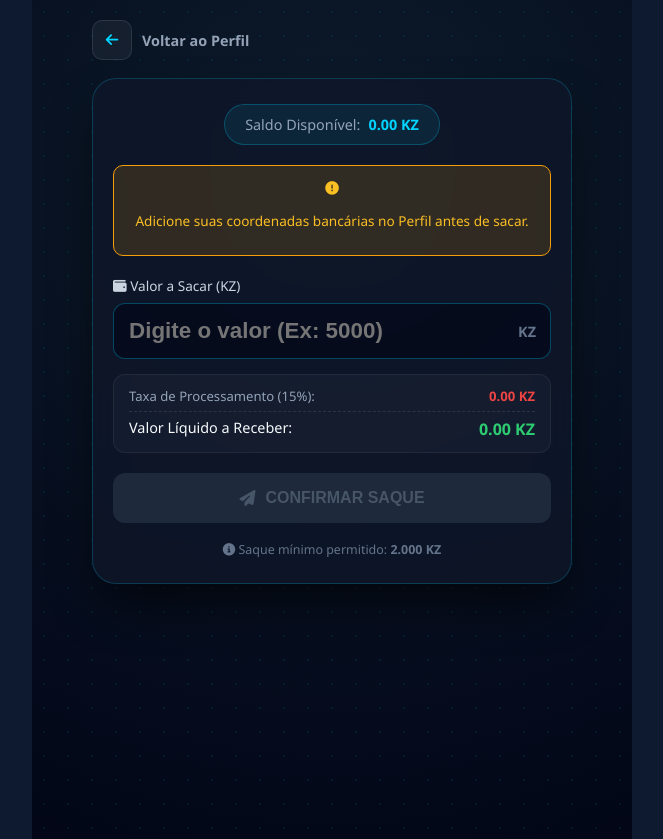
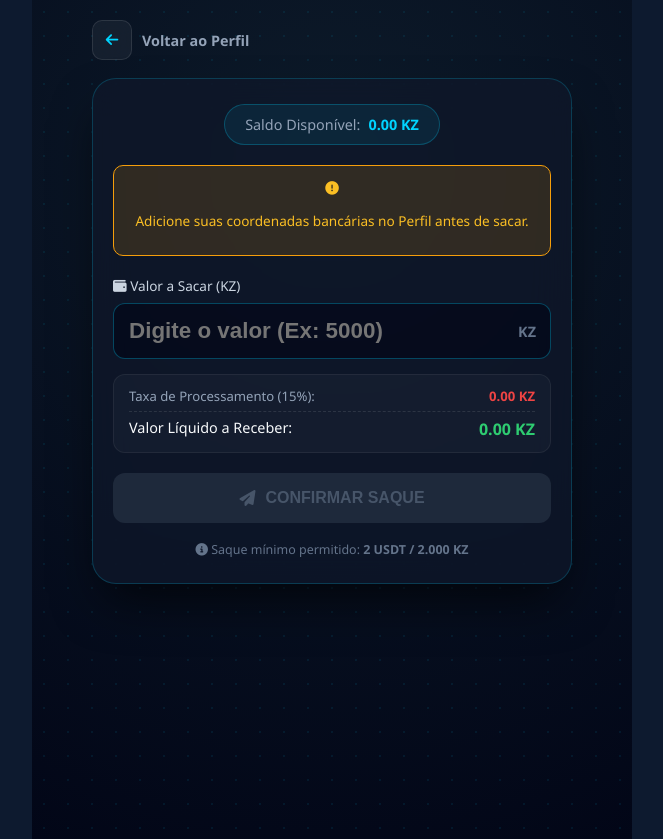
Before and after one commit to JoelCaquene/gomining, a Django app: page /saque/ in a window 1280 px wide. Shown: the top 839 px of the page, without its empty margins (308-971 px from the left). Run offline with Django 5.2, Linux system fonts and the light colour scheme; the visitor is signed in with stand-in values (Sample User, id 1); data that the repository does not hold is empty.

Commit message:
Sincronizacao e atualizacao v1

```diff
--- a/templates/saque.html
+++ b/templates/saque.html
@@ -76,7 +76,7 @@
 
                 <!-- Mensagem Dinâmica de Validação -->
                 <div id="min-warning-msg" class="val-warning" style="display: none;">
-                    <i class="fas fa-exclamation-triangle"></i> O valor mínimo para levantamento é de 2.000 KZ.
+                    <i class="fas fa-exclamation-triangle"></i> O valor mínimo para levantamento é de 2 USDT/ 2.000 KZ.
                 </div>
 
                 <button type="submit" id="btn-submit-saque" class="confirm-saque-btn" {% if not has_bank_details %}disabled{% endif %}>
@@ -85,7 +85,7 @@
             </form>
 
             <div class="min-amount-footer">
-                <i class="fas fa-info-circle"></i> Saque mínimo permitido: <strong>2.000 KZ</strong>
+                <i class="fas fa-info-circle"></i> Saque mínimo permitido: <strong>2 USDT / 2.000 KZ</strong>
             </div>
         </div>
     </div>
```
Also changed, not shown: static/images/lucrar_parte2.jpg.
